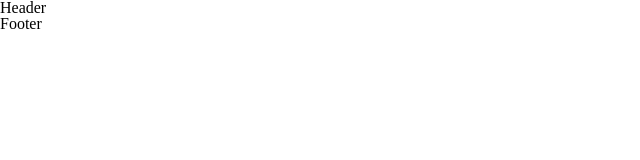
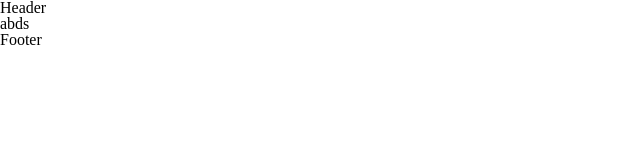
Before and after one commit to spearboy/project_qbit, a React (Create React App) app: page /yih in a window 1280 px wide. Before the commit this address had no page. Shown: the top 160 px of the page, without its empty margins (0-640 px from the left). Built offline with nearby package versions, Linux system fonts and the light colour scheme.

Commit message:
이현 초기 셋팅

```diff
--- a/src/App.js
+++ b/src/App.js
@@ -1,23 +1,25 @@
-import React from 'react'
-import { BrowserRouter, Route, Routes } from 'react-router-dom'
+import React from "react";
+import { BrowserRouter, Route, Routes } from "react-router-dom";
 
-import Header from './components/Header'
-import Main from './components/Main'
-import Home from './pages/Home'
-import Footer from './components/Footer'
+import Header from "./components/Header";
+import Main from "./components/Main";
+import Home from "./pages/Home";
+import Footer from "./components/Footer";
+import Yih from "./pages/Yih";
 
 const App = () => {
   return (
     <BrowserRouter>
-      <Header/>
+      <Header />
       <Main>
         <Routes>
-          <Route path='/' element={<Home/>}/>
+          <Route path="/" element={<Home />} />
+          <Route path="/yih" element={<Yih />} />
         </Routes>
       </Main>
-      <Footer/>
+      <Footer />
     </BrowserRouter>
-  )
-}
+  );
+};
 
-export default App
+export default App;
--- /dev/null
+++ b/src/pages/Yih.jsx
@@ -0,0 +1,7 @@
+import React from "react";
+
+const Yih = () => {
+  return <div>abds</div>;
+};
+
+export default Yih;
```
Also changed, not shown: 1 other file (tests, documents, lock files or other folders).
